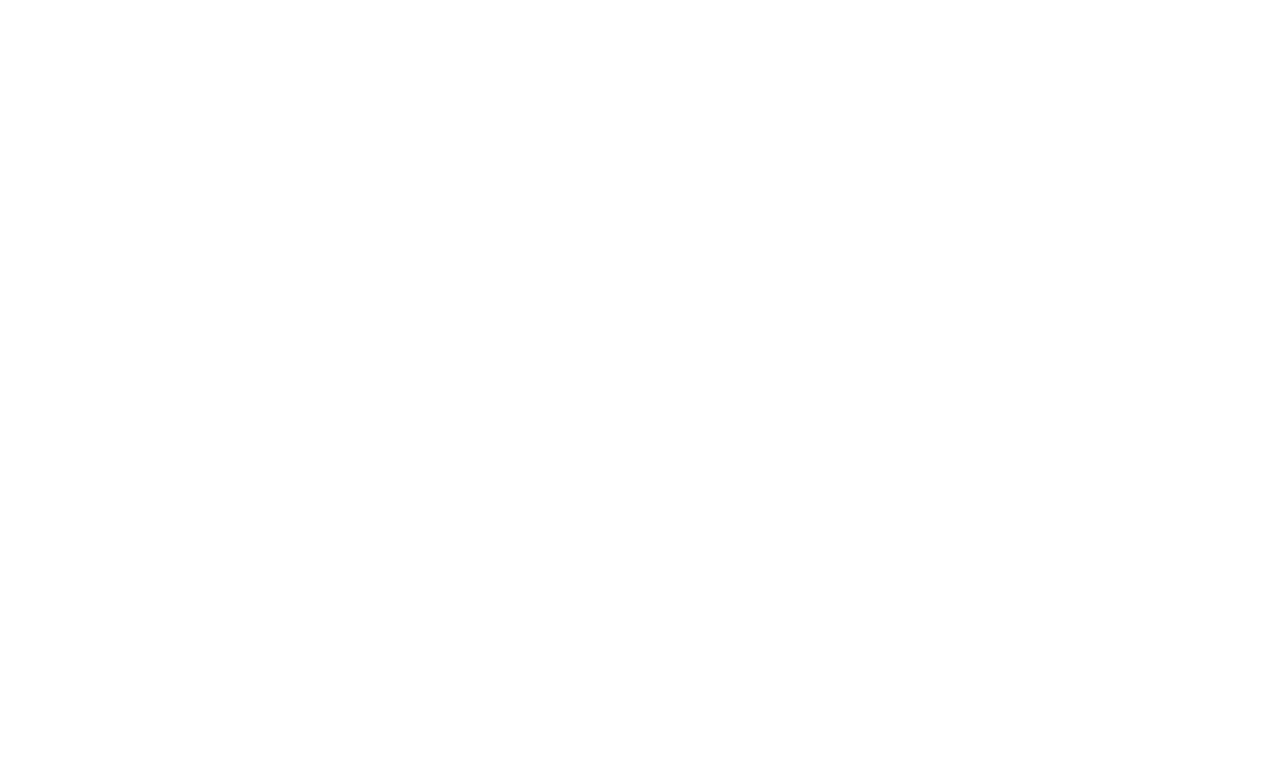
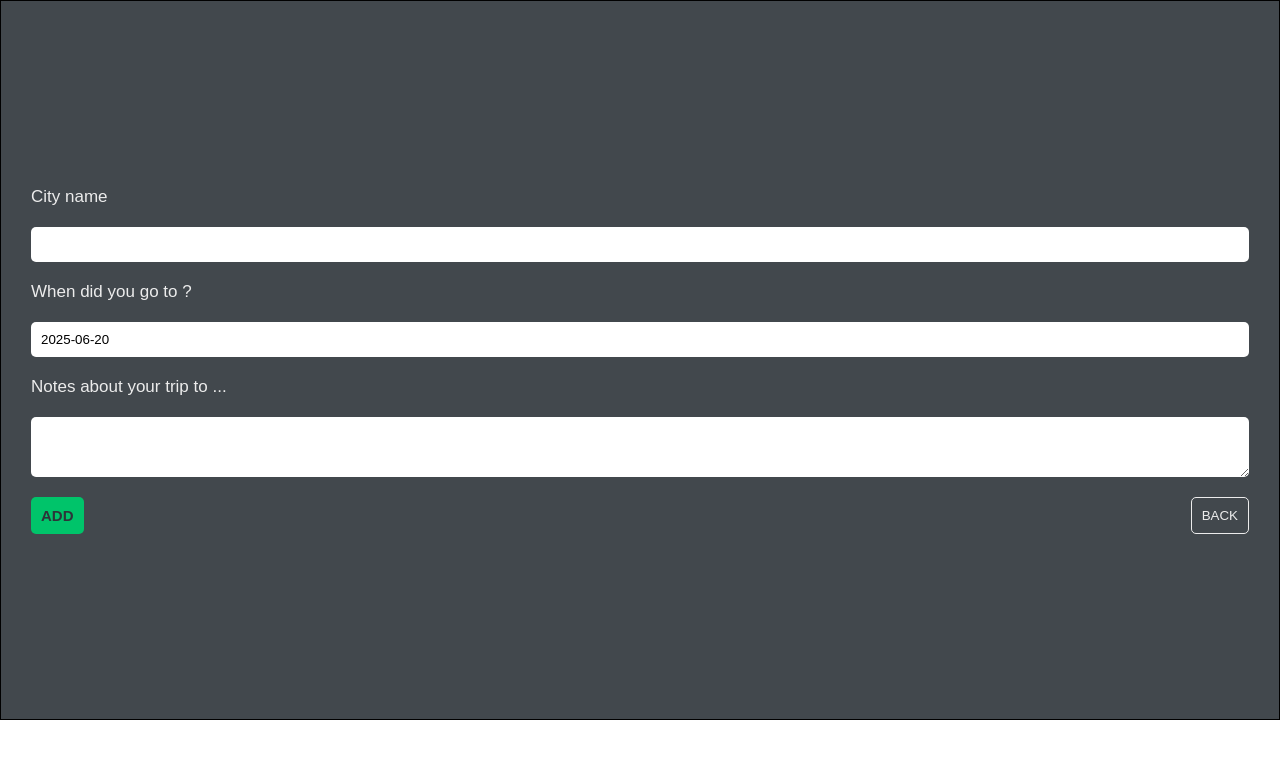
Before and after one commit to Sushey01/WorldWise, a React (Vite) app: page /cityform in a window 1280 px wide. Before the commit this address had no page. Shown: the top 758 px of the page. Built offline with nearby package versions, Linux system fonts and the light colour scheme.

Commit message:
k hudai xa nepal ma

```diff
--- a/src/App.jsx
+++ b/src/App.jsx
@@ -9,6 +9,7 @@
 import Login from './pages/Login'
 import Map from './components/Map'
 import Cities from './components/Cities'
+import CityForm from './components/CityForm'
 
 const App = () => {
   return (
@@ -16,10 +17,15 @@
   // <Map/>
     <Router>
       <Routes>
-        <Route path="/" element={<HeroSection />} />
+        {/* <Route path="/" element={<HeroSection />} />
         <Route path="/pricing" element={<Pricing />} />
         <Route path="/product" element={<Product />} />
-        <Route path="/login" element={<Login />} />
+        <Route path="/login" element={<Login />} /> */}
+
+        {/* <Route path='map' element={<Map/>}/> */}
+        <Route path='cities' element={<Cities/>}/>
+        <Route path='cityform' element={<CityForm/>}/>
+
 
       </Routes>
     </Router>
--- a/src/components/Cities.jsx
+++ b/src/components/Cities.jsx
@@ -1,19 +1,21 @@
-import React from 'react'
-import styles from '../components/Cities.module.css'
-import Form from './CityForm'
-import WorldMap from './Map'
+import React, { useState } from 'react';
+import styles from '../components/Cities.module.css';
+import Form from './CityForm';
+import WorldMap from './Map';
 
 const Cities = () => {
+  const [locationData, setLocationData] = useState(null); // Shared state
+
   return (
     <div className={styles.container}>
       <div className={styles.city}>
-        <Form />
+        <Form locationData={locationData} />
       </div>
       <div className={styles.map}>
-        <WorldMap />
+        <WorldMap onLocationSelect={setLocationData} />
       </div>
     </div>
-  )
-}
+  );
+};
 
-export default Cities
+export default Cities;
--- a/src/components/Cities.module.css
+++ b/src/components/Cities.module.css
@@ -1,14 +1,14 @@
 .container{
     display: flex;
-    flex-direction: column;
     width: 100%;
+    height: 100%;
     padding: 20px;
 }
 
 .city{
-width: 100%;
+width: 35%;
 }
 
 .map{
-    width: 100%;
+    width: 65%;
 }
--- a/src/components/CityForm.jsx
+++ b/src/components/CityForm.jsx
@@ -1,55 +1,74 @@
-import React from 'react'
-import styles from "../components/CityForm.module.css"
-import { useState } from 'react'
+import React, { useState, useEffect } from 'react';
+import styles from "../components/CityForm.module.css";
 
-const Form = () => {
+const Form = ({ locationData }) => {
+  const [formData, setFormData] = useState({
+    city: '',
+    date: new Date().toISOString().slice(0, 10),
+    notes: ''
+  });
 
-    const [formData, setFormData] = useState("")
+  useEffect(() => {
+    if (locationData?.address) {
+      const city =
+        locationData.address.city ||
+        locationData.address.town ||
+        locationData.address.village ||
+        locationData.address.state ||
+        '';
+      const countryCode = locationData.address.country_code?.toUpperCase() || '';
+
+      setFormData(prev => ({
+        ...prev,
+        city: countryCode ? `${city}, ${countryCode}` : city
+      }));
+    }
+  }, [locationData]);
+
+  const handleChange = (e) => {
+    const { name, value } = e.target;
+    setFormData(prev => ({
+      ...prev,
+      [name]: value
+    }));
+  };
 
   return (
     <div className={styles.form}>
       <div className={styles.city}>
         <p>City name</p>
-
         <input
-            type='text'
-            placeholder=''
+          name="city"
+          type="text"
           className={styles.userInput}
-            value={formData}
-
+          value={formData.city}
+          onChange={handleChange}
         />
 
-            <p>When did you go to ?</p>
-
+        <p onChange={handleChange}>When did you go to {formData.city}?</p>
         <input
-            type='text'
-            placeholder=''
+          name="date"
+          type="text"
           className={styles.userInput}
-            value={formData}
-
+          value={formData.date}
+          onChange={handleChange}
         />
 
-            <p>Notes about your trip to</p>
+        <p>Notes about your trip to {formData.city || '...'}</p>
+        <textarea
+          name="notes"
+          className={styles.userInput1}
+          value={formData.notes}
+          onChange={handleChange}
+        />
 
-            <textarea
-            type='text'
-            placeholder=''
-            className={styles.userInput1}
-            value={formData}
-
-            />
         <div className={styles.buttons}>
           <button className={styles.add}>ADD</button>
-            <button className={styles.back}>
-              <svg xmlns="http://www.w3.org/2000/svg" width="20" height="20" viewBox="0 0 24 24" fill="none" stroke="currentColor" stroke-width="1.25" stroke-linecap="round" stroke-linejoin="round" class="lucide lucide-move-left-icon lucide-move-left"><path d="M6 8L2 12L6 16"/><path d="M2 12H22"/></svg>
-              BACK</button>
-
-            </div>
-
-
+          <button className={styles.back}>BACK</button>
         </div>
       </div>
-  )
-}
+    </div>
+  );
+};
 
-export default Form
+export default Form;
--- a/src/components/CityForm.module.css
+++ b/src/components/CityForm.module.css
@@ -1,7 +1,7 @@
 .form{
-    padding: 60px;
+    /* padding: 60px; */
     width: 100%;
-    justify-items: center;
+    /* justify-items: center; */
 }
 
 
@@ -9,10 +9,11 @@
     border: 1px solid;
     padding: 30px;
     background-color:#42484D;
-    width: 40%;
+    width: 100%;
+    height: 90vh;
     display: flex;
-    border-radius: 10px;
     flex-direction: column;
+    justify-content: center;
     gap: 20px;
     font-family: Manrope, sans-serif;
 }
--- a/src/components/Map.jsx
+++ b/src/components/Map.jsx
@@ -1,18 +1,46 @@
-import { MapContainer, TileLayer } from 'react-leaflet';
+import React, { useState } from 'react';
+import { MapContainer, TileLayer, Marker, Popup, useMapEvents } from 'react-leaflet';
 import 'leaflet/dist/leaflet.css';
 
-const WorldMap = () => (
+
+const LocationMarker = ({ onLocationSelect }) => {
+  const [position, setPosition] = useState(null);
+
+  useMapEvents({
+    click: async (e) => {
+      const lat = e.latlng.lat;
+      const lng = e.latlng.lng;
+
+      setPosition([lat, lng]);
+
+      const res = await fetch(`https://nominatim.openstreetmap.org/reverse?format=jsonv2&lat=${lat}&lon=${lng}`);
+      const data = await res.json();
+
+      onLocationSelect(data); // 🔁 send to parent
+    }
+  });
+
+  return position ? (
+    <Marker position={position}>
+      <Popup>You clicked here!</Popup>
+    </Marker>
+  ) : null;
+};
+
+const WorldMap = ({ onLocationSelect }) => (
   <MapContainer
-    center={[50, 0]} // Centered on the equator
-    zoom={3}
+    center={[30, 100]}
+    zoom={4}
     scrollWheelZoom={true}
-    style={{ height: '100vh', width: '100%' }}
+    style={{ height: '100%', width: '100%' }}
   >
     <TileLayer
       attribution='&copy; OpenStreetMap contributors'
       url="https://{s}.tile.openstreetmap.org/{z}/{x}/{y}.png"
     />
+    <LocationMarker onLocationSelect={onLocationSelect} />
   </MapContainer>
 );
 
+
 export default WorldMap;
--- a/src/pages/Login.css
+++ b/src/pages/Login.css
@@ -1,7 +1,20 @@
+.login-main{
+    display: flex;
+    flex-direction: column;
+    background-color: #2d3439;
+    width: 100%;
+    height: 100vh;
+}
+
+
+
+
+
 .login-container{
     width: 100%;
     justify-items: center;
     gap: 25px;
+
 }
 
 
--- a/src/pages/Login.jsx
+++ b/src/pages/Login.jsx
@@ -1,11 +1,16 @@
 import React, { useState } from 'react'
 import "../pages/Login.css"
+import Navbar from './Navbar'
+import L from 'leaflet'
 
 const Login = () => {
     const [formData, setFormData] = useState("")
 
   return (
-    <div className="login-container">
+    <section className="section4">
+      <div className="login-main">
+        <Navbar/>
+         <div className="login-container">
         <div className="login-box">
             <div className="email-address">
             <p>Email address</p>
@@ -31,6 +36,10 @@
         </div>
 
     </div>
+      </div>
+
+    </section>
+
   )
 }
 
--- a/src/pages/Pricing.css
+++ b/src/pages/Pricing.css
@@ -1,3 +1,11 @@
+.pricing-main{
+    display: flex;
+    flex-direction: column;
+    background-color: #2D3439;
+    padding: 30px;
+}
+
+
 .pricing-container{
 
     padding:80px;
@@ -6,7 +14,6 @@
     gap: 50px;
     justify-content: center;
     align-items: center;
-    background-color: #2D3439;
 }
 
 .pricing-content{
--- a/src/pages/Pricing.jsx
+++ b/src/pages/Pricing.jsx
@@ -1,10 +1,14 @@
 import React from "react";
 import "./Pricing.css";
 import PricingImage from "../assets/images/pricingImage.jpg";
+import Navbar from "./Navbar";
 
 const Pricing = () => {
   return (
-    <div className="pricing-container">
+    <section className="section3">
+      <div className="pricing-main">
+        <Navbar/>
+        <div className="pricing-container">
       <div className="pricing-content">
         <h1>Simple pricing. <br/>Just $9/month.</h1>
         <p>
@@ -17,6 +21,9 @@
         <img src={PricingImage} alt="pricing-img"/>
       </div>
     </div>
+      </div>
+    </section>
+
   );
 };
 
--- a/src/pages/Product.css
+++ b/src/pages/Product.css
@@ -1,4 +1,4 @@
-.section1{
+.section2{
     padding: 25px;
     width: 100%;
     height: 100%;
--- a/src/pages/Product.jsx
+++ b/src/pages/Product.jsx
@@ -5,7 +5,7 @@
 
 const Product = () => {
   return (
-    <section className="section1">
+    <section className="section2">
       <div className="product-main">
         <Navbar/>
       <div className="product-container">
```
Lines whose indentation alone changed are shown as unchanged.
